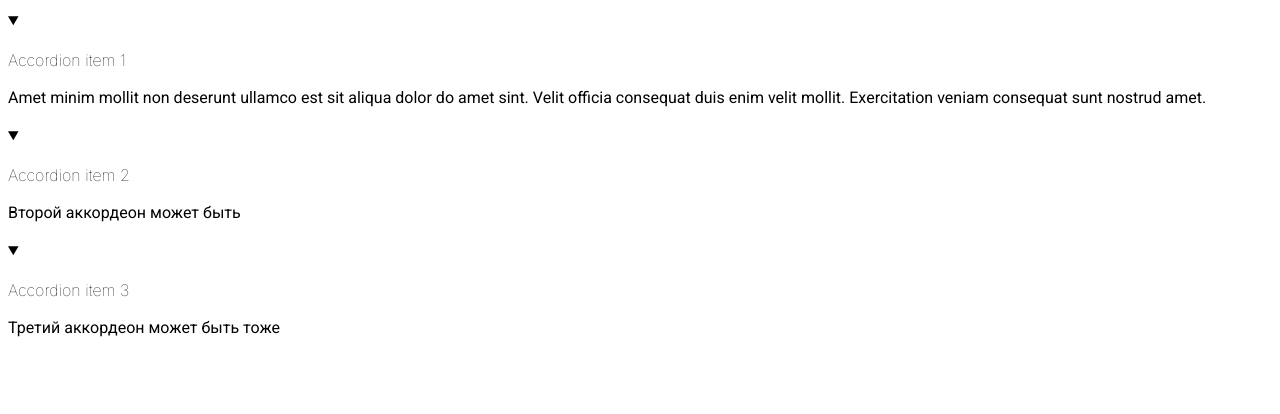
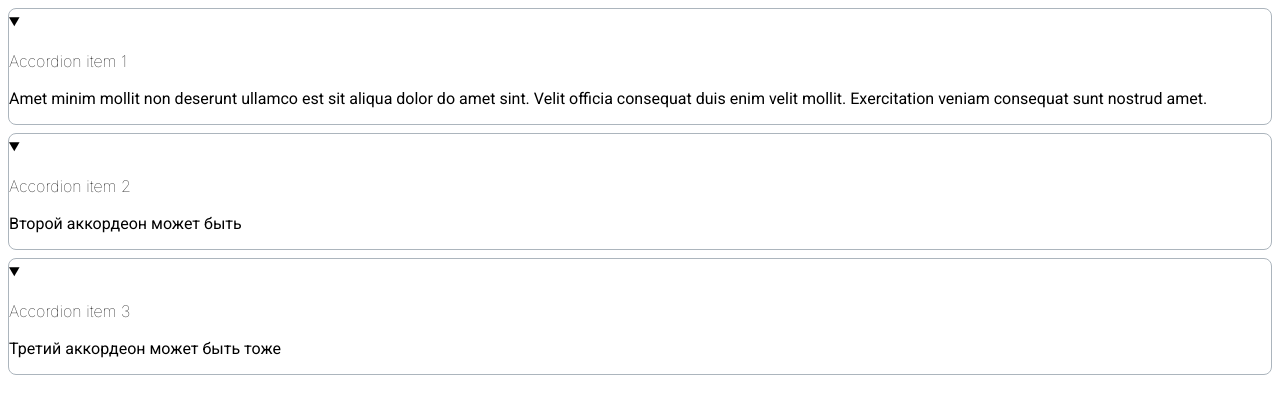
Before and after one commit to js-tasks-ru/htmlcss-20230411_l-milaropot, a website: page 03-lection1/02-accordion/index.html in a window 1280 px wide. Drawn offline with Linux system fonts and the light colour scheme.

Commit message:
Фикс расстояния

```diff
--- a/03-lection1/02-accordion/accordion.css
+++ b/03-lection1/02-accordion/accordion.css
@@ -1,4 +1,14 @@
 /* Стилизация аккордеона */
+.accordion {
+    border: 1px solid #ACB5BD;
+    border-radius: 8px;
+    margin-bottom: 8px;
+  }
+
+  .accordion:last-child {
+      margin-bottom: 0;
+  }
+
   .accordion__summary::-webkit-details-marker {
       display: none;
   }
@@ -12,14 +22,9 @@
   }
 
   .accordion__item {
-    margin-bottom: 8px;
       font-family: 'Inter';
       font-style: normal;
       font-weight: 400;
       font-size: 16px;
       line-height: 24px;
   }
-
-.accordion__item:last-child {
-    margin-bottom: 0;
-}
```
Lines whose indentation alone changed are shown as unchanged.
